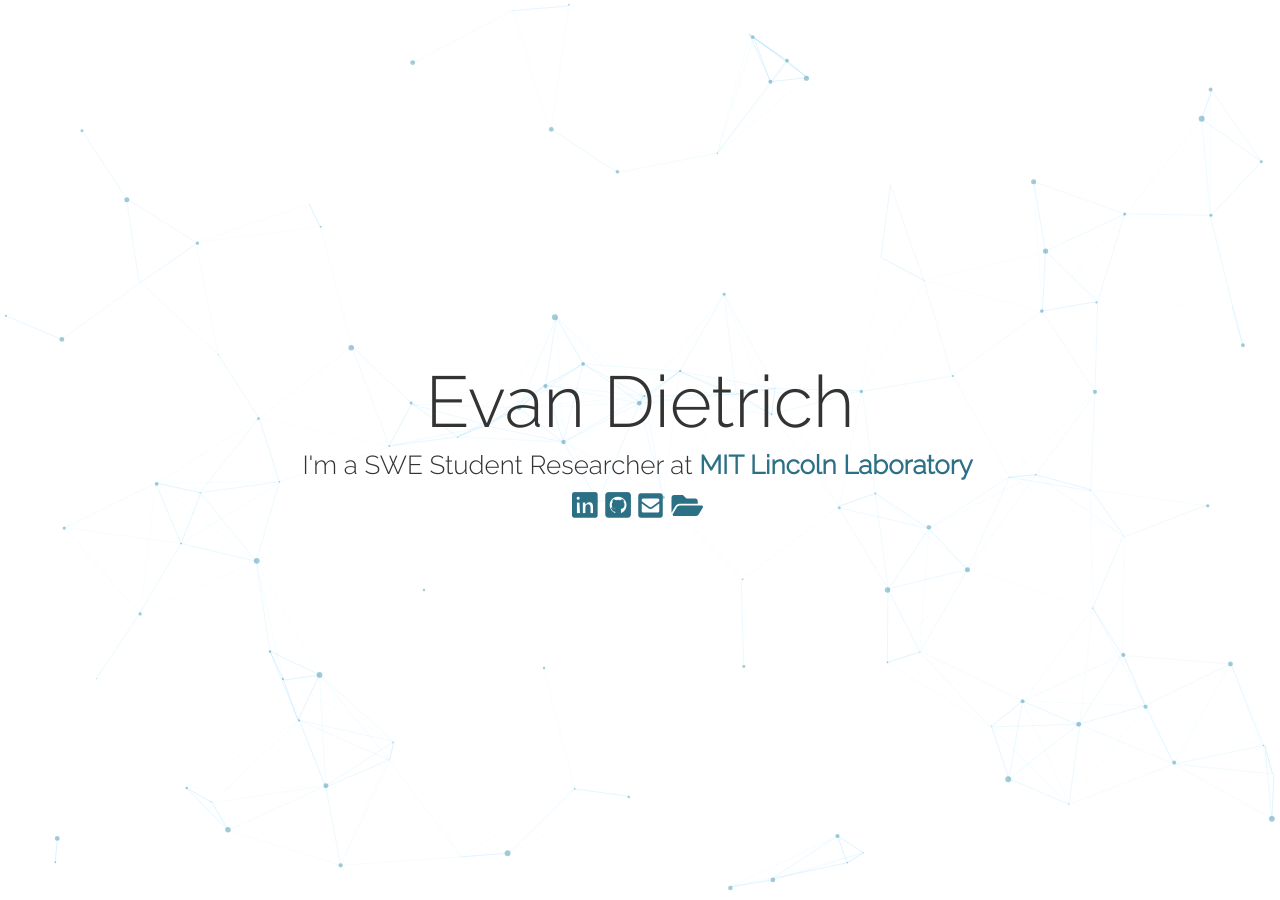
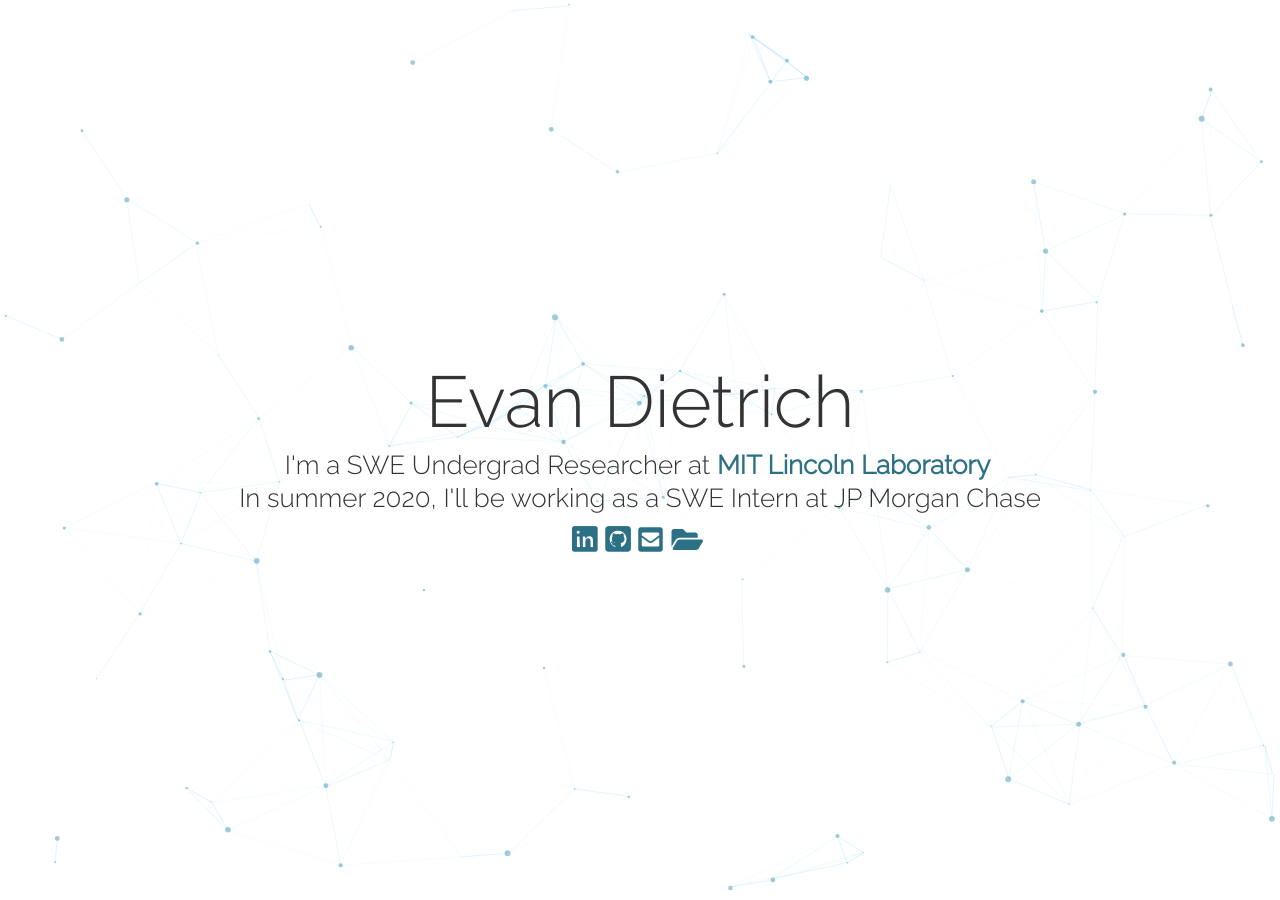
Before and after one commit to EvanDietrich/EvanDietrich.github.io, a Jekyll site: the page index.html, which Jekyll copies as it is, in a window 1280 px wide. Built offline with Jekyll 4.4.1, drawn with Linux system fonts in a browser that asks for light colours; nearby versions of some CDN libraries.

Commit message:
Update index.html

```diff
--- a/index.html
+++ b/index.html
@@ -23,7 +23,8 @@
 <div id="particles-js">
   <div id="text">
   <div id="title">Evan Dietrich</div>
-  <div id="description">I'm a SWE Student Researcher at <a id='mitll' title="MITLL" href="https://www.ll.mit.edu">MIT Lincoln Laboratory</a><br></div>
+  <div id="description">I'm a SWE Undergrad Researcher at <a id='mitll' title="MITLL" href="https://www.ll.mit.edu">MIT Lincoln Laboratory</a><br></div>
+  <div id="description">In summer 2020, I'll be working as a SWE Intern at JP Morgan Chase<br></div>
   <div id="links">
         <a href="https://linkedin.com/in/evandietrich" title="LinkedIn"><i class="fab fa-linkedin fa-2x"></i></a>
         <a href="https://github.com/EvanDietrich" title="GitHub"><i class="fab fa-github-square fa-2x"></i></a>
```
